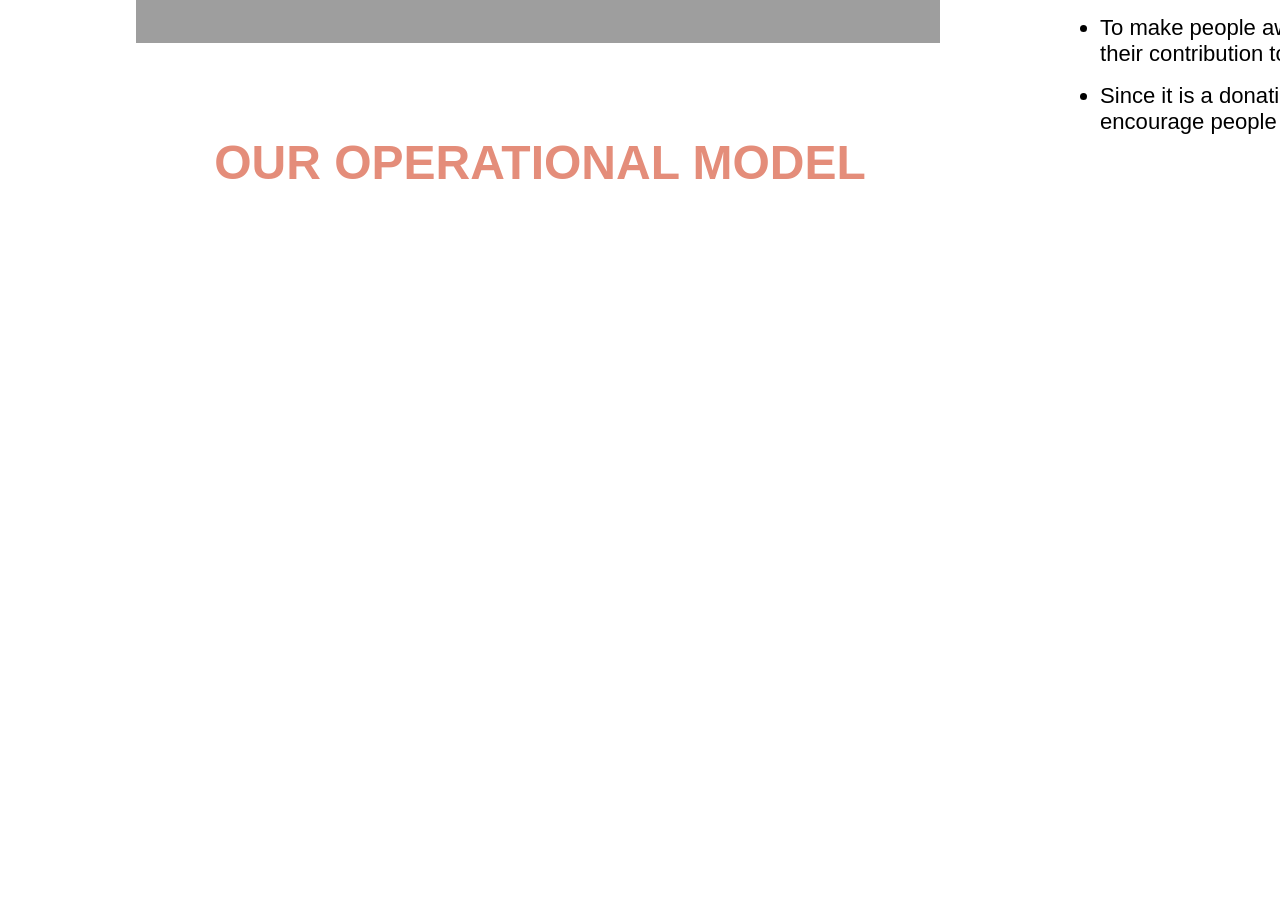
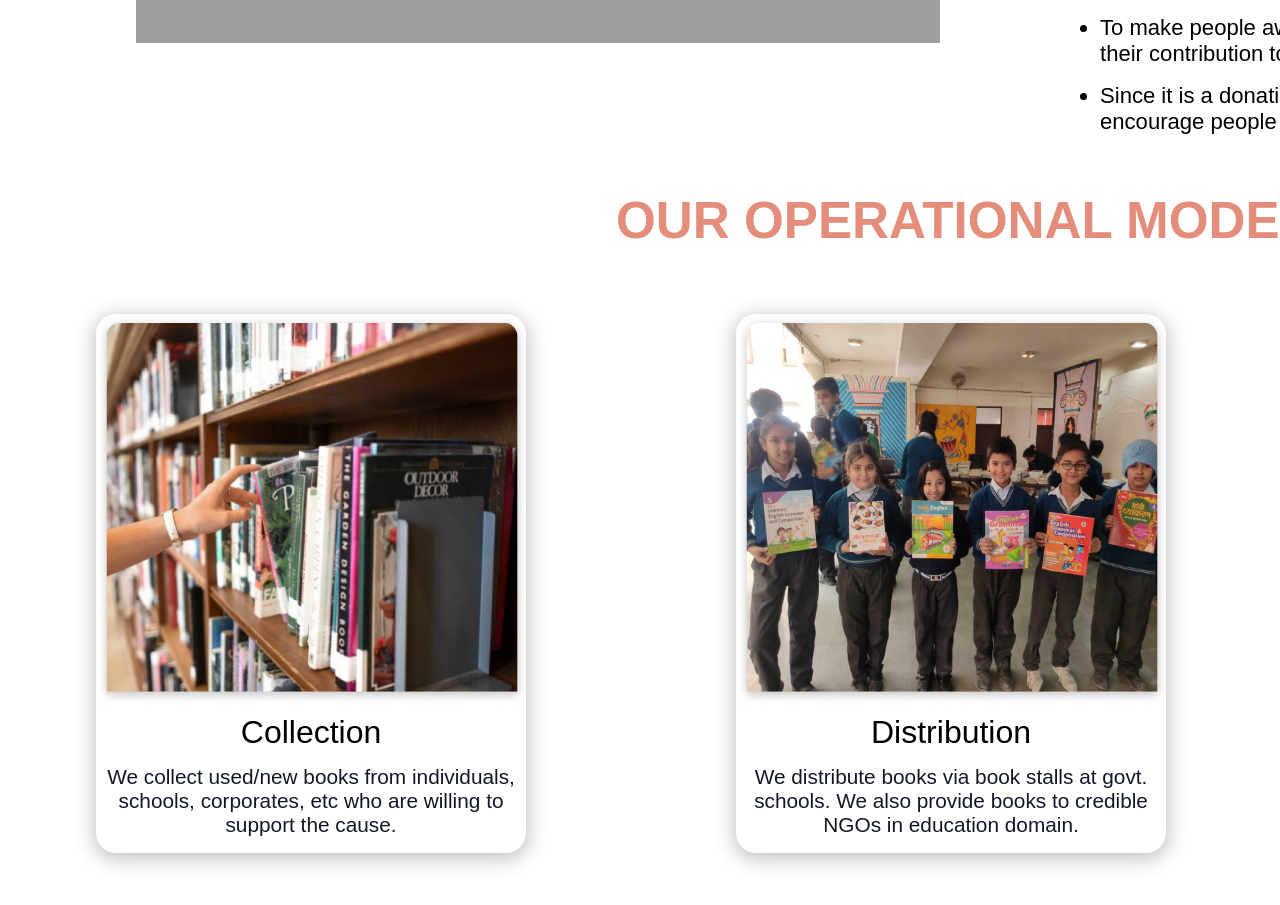
Before and after one commit to KshitijThareja/The_Booktown, a Next.js app in the folder my-app/: page / in a window 1280 px wide. Shown: the part 1222-2127 px from the top of the page. Before the commit the page ends 1412 px from the top, so only its background shows below. Built offline with nearby package versions, Linux system fonts and the light colour scheme; no server answers; grey boxes are pictures that could not be loaded.

Commit message:
Complete landing page

```diff
--- a/my-app/src/pages/index.js
+++ b/my-app/src/pages/index.js
@@ -7,12 +7,10 @@ import MainNavigation from "./main-navigation";
 
 const LandingPage = () => {
   return (
-    < div className="">
+    <div div className="">
       <MainNavigation />
 
-      <div className="flex">
-
-      </div>
+      <div className="flex"></div>
       <div className="mt-5 mx-5 grid grid-cols-1 md:grid-cols-2 md:px-0 sm:justify-items-center place-items-center w-[45rem] md:w-[130rem]">
         <div className="justify-self-center sm:justify-self-center md:place-self-start ">
           <img
@@ -24,11 +22,13 @@ const LandingPage = () => {
         <div className="grid grid-cols-1 sm:grid-cols-2 justify-self-center md:grid-cols-1 md:gap-x-6 md:ml-7 md:content-start md:mt-12 md:order-first">
           <div className=" md:mr-60 justify-self-center md:place-self-start ">
             <p className="[border:none] bg-[transparent] block font-montserrat text-[2.5rem] text-center md:text-start">
-              A world of books at<br/> your fingertips.
+              A world of books at
+              <br /> your fingertips.
             </p>
             <p className="[border:none] bg-[transparent] font-montserrat-thin mt-3 md:mt-6 text-[1.39rem] text-center md:text-start mb-4">
-              Welcome to our website, where you can<br/> give your gently used books
-              a new life and help <br/> spread the joy of reading to others.
+              Welcome to our website, where you can
+              <br /> give your gently used books a new life and help <br />{" "}
+              spread the joy of reading to others.
             </p>
           </div>
           <div className="sm:mt-20 md:mt-4 justify-self-center place-self-center md:place-self-start ">
@@ -41,10 +41,9 @@ const LandingPage = () => {
           </div>
         </div>
 
-      {/* <div className="absolute top-[43.06rem] left-[74.5rem] text-[2.04rem] font-semibold inline-block w-[10.81rem] h-[4.31rem]">
+        {/* <div className="absolute top-[43.06rem] left-[74.5rem] text-[2.04rem] font-semibold inline-block w-[10.81rem] h-[4.27rem]">
         ABOUT US
       </div> */}
-
 
         <div className="grid grid-cols-1 gap-y-7 place-content-center justify-items-center sm:grid-cols-1 md:grid-cols-3 md:w-[150rem]">
           <div className="mt-5 md:justify-self-end md:col-span-2">
@@ -56,23 +55,22 @@ const LandingPage = () => {
           </div>
           <div className="grid grid-cols-1 md:grid-cols-1 md:w-[40rem] md:justify-self-end">
             <div className="justify-self-center mt-3">
-        <h2 className="text-[2.04rem] justify-self-center text-center font-semibold mb-4 md:text-start">ABOUT US</h2>
+              <h2 className="text-[2.04rem] justify-self-center text-center font-semibold mb-4 md:text-start">
+                ABOUT US
+              </h2>
               <p className="font-light text-[1.38rem] leading-[2rem] text-center md:text-start text-gray-800">
                 A dedicated team of volunteers who want to do their bit of good
-          towards the society.
-          It all started when we wanted to donate our old books.
-           We wanted them to be of good use to someone,
-          someone who really needs it. And thus popped the idea,
-          of collecting books and giving it to the needy.
-          We realized there are many kids who aren't so privileged
-          and can't afford to purchase even the textbooks. This
-          thought made us work passionately towards this cause
-          and we started this journey to make sure that the extra
-          books lying on your shelves reach those who can't
-          afford them.
+                towards the society. It all started when we wanted to donate our
+                old books. We wanted them to be of good use to someone, someone
+                who really needs it. And thus popped the idea, of collecting
+                books and giving it to the needy. We realized there are many
+                kids who aren't so privileged and can't afford to purchase even
+                the textbooks. This thought made us work passionately towards
+                this cause and we started this journey to make sure that the
+                extra books lying on your shelves reach those who can't afford
+                them.
               </p>
             </div>
-
 
             <div className="place-self-center md:place-self-start">
               <p className="m-0 text-[1.85rem] md:mt-6 font-semibold mt-5 text-center md:text-start ">
@@ -81,9 +79,7 @@ const LandingPage = () => {
               <br />
               <div className="text-[1.38rem] md:text-start">
                 <ul className="space-y-4">
-            <li>
-              To be accessible to every individual who needs books.
-            </li>
+                  <li>To be accessible to every individual who needs books.</li>
                   <li>
                     To collect books from as many people as possible and
                     <br /> give them a chance to be a part of this initiative.
@@ -99,13 +95,68 @@ const LandingPage = () => {
                 </ul>
               </div>
             </div>
-
+          </div>
         </div>
       </div>
 
-      <div className="grid grid-cols-1 mt-5" />
-            <div className="text-[3rem] font-semibold text-darksalmon inline-block">
+      <div className="grid grid-cols-1 mt-14 place-items-center sm:grid-cols-1 w-[43rem] md:w-[132rem]">
+        <div className="text-[2.7rem] text-end md:text-start md:text-[3.2rem] justify-self-center font-semibold text-darksalmon inline-block w-[43rem] md:w-[55rem] ">
           OUR OPERATIONAL MODEL
+        </div>
+        <div className="grid grid-cols-1 gap-y-7 mt-10 sm:grid-cols-1 md:grid-cols-3 md:w-[120rem]">
+          <div className="w-[27.76rem] h-[46rem] text-center font-bold text-[2.7rem] md:text-[2rem]">
+            <div className="rounded-xl bg-white shadow-[0px_4px_20px_2px_rgba(0,_0,_0,_0.25)] mt-6 w-[33.88rem] h-[44.63rem] md:w-[26.88rem] md:h-[33.66rem]">
+              <img
+                className="rounded-t-xl rounded-b-none w-[34rem] h-[32.5rem] md:w-[27rem] md:h-[24.5rem] object-fit"
+                alt=""
+                src="/image-1@2x.png"
+              />
+              <div className="inline-block w-[33.13rem] h-[14.69rem] md:w-[26rem] md:h-[11.69rem]">
+                <p className="[margin-block-start:0] [margin-block-end:14px] font-medium">
+                  Collection
+                </p>
+                <p className="m-0 text-[1.8rem] md:text-[1.3rem] font-light text-gray-900">
+                  We collect used/new books from individuals, schools,
+                  corporates, etc who are willing to support the cause.
+                </p>
+              </div>
+            </div>
+          </div>
+          <div className="w-[27.76rem] h-[46rem] text-center font-bold text-[2.7rem] md:text-[2rem]">
+            <div className="rounded-xl bg-white shadow-[0px_4px_20px_2px_rgba(0,_0,_0,_0.25)] mt-6 w-[33.88rem] h-[44.63rem] md:w-[26.88rem] md:h-[33.66rem]">
+              <img
+                className="rounded-t-xl rounded-b-none w-[34rem] h-[32.5rem] md:w-[27rem] md:h-[24.5rem] object-fit"
+                alt=""
+                src="/image-3@2x.png"
+              />
+              <div className="inline-block w-[33.13rem] h-[14.69rem] md:w-[26rem] md:h-[11.69rem]">
+                <p className="[margin-block-start:0] [margin-block-end:14px] font-medium">
+                  Distribution
+                </p>
+                <p className="m-0 text-[1.8rem] md:text-[1.3rem] font-light text-gray-900">
+                  We distribute books via book stalls at govt. schools. We also
+                  provide books to credible NGOs in education domain.
+                </p>
+              </div>
+            </div>
+          </div>
+          <div className="w-[27.76rem] h-[46rem] text-center font-bold text-[2.7rem] md:text-[2rem]">
+            <div className="rounded-xl bg-white shadow-[0px_4px_20px_2px_rgba(0,_0,_0,_0.25)] mt-6 w-[33.88rem] h-[44.63rem] md:w-[26.88rem] md:h-[33.66rem]">
+              <img
+                className="rounded-t-xl rounded-b-none w-[32.5rem] h-[30.5rem] mt-3 md:w-[25.5rem] md:h-[24.5rem] object-fit"
+                alt=""
+                src="/image-2@2x.png"
+              />
+              <div className="inline-block w-[33.13rem] mt-4 h-[14.69rem] md:w-[26rem] md:h-[11.69rem]">
+                <p className="[margin-block-start:0] [margin-block-end:14px] font-medium">
+                  Sorting
+                </p>
+                <p className="m-0 text-[1.8rem] md:text-[1.3rem] font-light text-gray-900">
+                  Recycling those that are worn out/ torn/ not in good shape.
+                </p>
+              </div>
+            </div>
+          </div>
         </div>
       </div>
     </div>
--- a/my-app/src/pages/main-navigation.js
+++ b/my-app/src/pages/main-navigation.js
@@ -51,7 +51,7 @@ function MainNavigation(){
 
                             <li>
                             <Link href="/logout" passHref ></Link>
-                             <button className="lg:px-5 py-2 block hover:text-darksalmon font-semibold hover:scale-110 ease-in duration-300" onClick={handleLogout} >Log out</button>
+                             <button className="px-5 py-2 block bg-black text-white font-semibold border border-black cursor-pointer hover:bg-white hover:text-black hover:border-black mt-0 rounded-lg shadow hover:scale-110 ease-in duration-300" onClick={handleLogout} >Log out</button>
                             </li>): (
                             <li> <Link href="/login" passHref>
                             <button className={`px-5 py-2 block bg-black text-white font-semibold border border-black cursor-pointer hover:bg-white hover:text-black hover:border-black mt-0 rounded-lg shadow hover:scale-110 ease-in duration-300 ${open ? "my-2 ml-0.5" : ""}`}>Login</button>
```
Also changed, not shown: my-app/src/context/AuthenticationContext.js (+18 -15 lines). Lines whose indentation alone changed are shown as unchanged.
